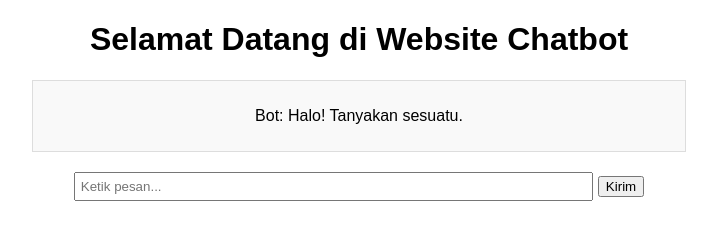
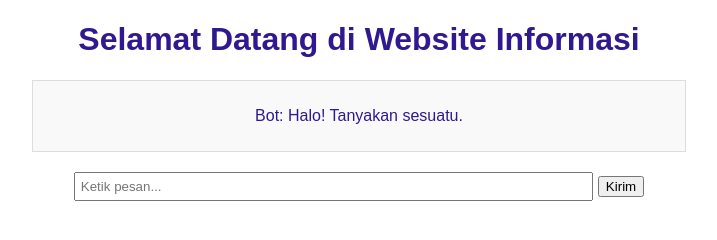
Before and after one commit to Lupporize/Project-Website, a plain HTML site: page index.html in a window 1280 px wide. Shown: the whole page, without its empty margins (281-998 px from the left). Drawn offline with Linux system fonts and the light colour scheme.

Commit message:
Update Perubahan

```diff
--- a/index.html
+++ b/index.html
@@ -3,11 +3,11 @@
 <head>
     <meta charset="UTF-8">
     <meta name="viewport" content="width=device-width, initial-scale=1.0">
-    <title>Website Chatbot</title>
+    <title>INFORMASI MATEMATIKA</title>
     <link rel="stylesheet" href="style.css">
 </head>
 <body>
-    <h1>Selamat Datang di Website Chatbot</h1>
+    <h1>Selamat Datang di Website Informasi</h1>
     <div id="chatbox">
         <p>Bot: Halo! Tanyakan sesuatu.</p>
     </div>
--- a/style.css
+++ b/style.css
@@ -1,6 +1,6 @@
 body {
     font-family: Arial, sans-serif;
-    text-align: center;
+    text-align: center; color: rgb(47, 25, 145);
 }
 
 #chatbox {
```
